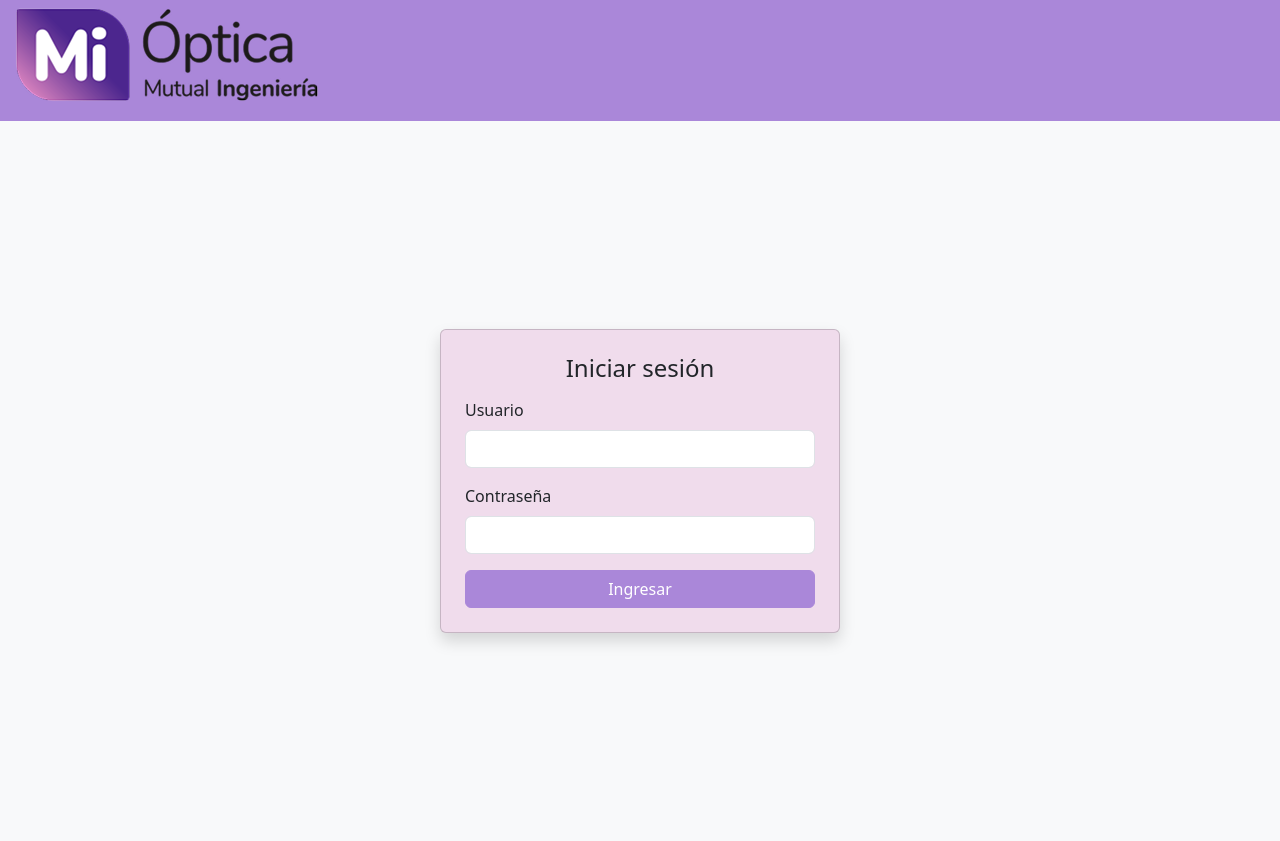
After one commit to matildegarelik/vidriera-digital-interactiva, a Flask app: page /login in a window 1280 px wide. The commit adds this page. Run offline with Flask 3, Linux system fonts and the light colour scheme.

Commit message:
login basico

```diff
--- a/app/routes.py
+++ b/app/routes.py
@@ -1,4 +1,6 @@
-from flask import Blueprint, render_template
+from flask import Blueprint, render_template, request, redirect, url_for, flash, session
+import json
+import os
 
 main = Blueprint('main', __name__)
 
@@ -6,7 +8,38 @@ main = Blueprint('main', __name__)
 def index():
     return render_template('index.html')
 
-
 @main.route('/catalogo')
 def catalogo():
     return render_template('catalogo.html')
+
+@main.route('/login', methods=['GET', 'POST'])
+def login():
+    if request.method == 'POST':
+        username = request.form['username']
+        password = request.form['password']
+
+        with open(os.path.join(os.path.dirname(__file__), 'data.json'), 'r') as f:
+            usuarios = json.load(f)
+
+        for u in usuarios:
+            if u['username'] == username and u['password'] == password:
+                session['usuario'] = username
+                return redirect(url_for('main.home_admin'))
+
+        flash('Usuario o contraseña incorrectos')
+        return redirect(url_for('main.login'))
+
+    return render_template('login.html')
+
+@main.route('/home_admin')
+def home_admin():
+    if 'usuario' not in session:
+        flash('Debes iniciar sesión primero')
+        return redirect(url_for('main.login'))
+    return render_template('home_admin.html')
+
+@main.route('/logout')
+def logout():
+    session.pop('usuario', None)
+    flash('Sesión cerrada correctamente')
+    return redirect(url_for('main.login'))
--- a/app/static/css/layout.css
+++ b/app/static/css/layout.css
@@ -1,4 +1,10 @@
+@import url('variables.css');
 header{
-    background-color: #AA87D9;
+    background-color: var(--main-color);
     width: 100%;
 }
+
+.btn-primary{
+    background-color: var(--main-color);
+    border-color: var(--main-color)
+}
--- /dev/null
+++ b/app/static/css/variables.css
@@ -0,0 +1,6 @@
+:root {
+  --main-color: #AA87D9;
+  --secondary-color: #9757A8;
+  --light-color: #f0dcec;
+  --background-color: #dee2e6;
+}
--- a/app/templates/index.html
+++ b/app/templates/index.html
@@ -4,7 +4,7 @@
 <h1>Menú</h1>
 <ul>
     <li><a href="/catalogo">Catálogo para pantallas</a></li>
-    <li><a href="#">Login admin</a></li>
+    <li><a href="/login">Login admin</a></li>
 
     <li><a href="#">Control por QR (esto desp lo sacamos)</a></li>
     <li><a href="#">Probador virtual (esto desp lo sacamos)</a></li>
--- /dev/null
+++ b/app/templates/login.html
@@ -0,0 +1,38 @@
+{% extends 'layout.html' %}
+
+{% block css %}
+    <link rel="stylesheet" href="{{ url_for('static', filename='css/login.css') }}">
+
+{% endblock %}
+
+{% block content %}
+
+<div class="bg-light d-flex justify-content-center align-items-center" style="height: 90vh;">
+
+  <div class="card p-4 shadow" style="width: 100%; max-width: 400px; background-color: var(--light-color);">
+    <h4 class="mb-3 text-center">Iniciar sesión</h4>
+
+    {% with messages = get_flashed_messages() %}
+      {% if messages %}
+        <div class="alert alert-danger">{{ messages[0] }}</div>
+      {% endif %}
+    {% endwith %}
+
+    <form method="POST">
+      <div class="mb-3">
+        <label for="username" class="form-label">Usuario</label>
+        <input type="text" class="form-control" id="username" name="username" required>
+      </div>
+
+      <div class="mb-3">
+        <label for="password" class="form-label">Contraseña</label>
+        <input type="password" class="form-control" id="password" name="password" required>
+      </div>
+
+      <div class="d-grid">
+        <button type="submit" class="btn btn-primary">Ingresar</button>
+      </div>
+    </form>
+  </div>
+
+{% endblock %}
--- a/main.py
+++ b/main.py
@@ -1,6 +1,7 @@
 from app import create_app
 
 app = create_app()
+app.secret_key='clave'
 
 if __name__ == '__main__':
     app.run(debug=True)
```
Also changed, not shown: app/data.json (added, +10 -0 lines), app/static/css/catalogo.css (+8 -9 lines), app/templates/home_admin.html (added, +13 -0 lines).
